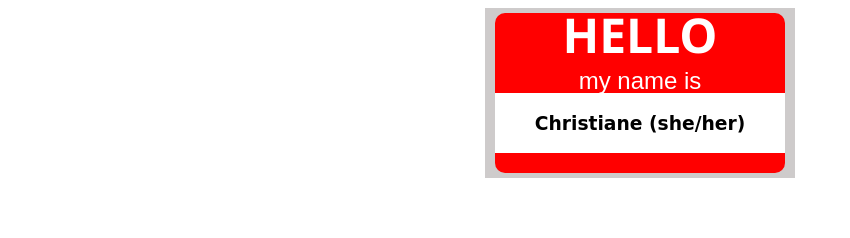
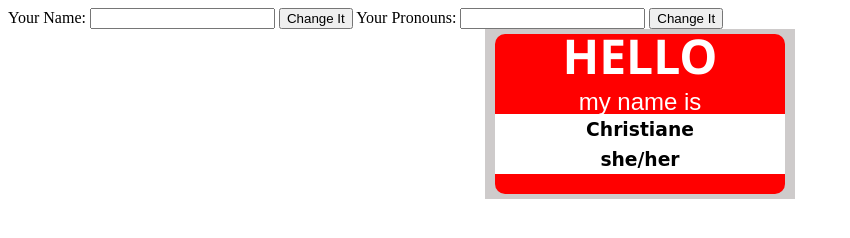
Before and after one commit to cmmerritt/lab-02a-name-tag, a plain HTML site: page index.html in a window 1280 px wide. Shown: the whole page, without its empty margins (0-850 px from the left). Drawn offline with Linux system fonts and the light colour scheme.

Commit message:
Update name tag with JS input

```diff
--- /dev/null
+++ b/app.js
@@ -0,0 +1,17 @@
+const nameInput = document.getElementById('name-input');
+const changeButton = document.getElementById('name-change-button');
+const nameDisplay = document.getElementById('name-display');
+
+const pronounInput = document.getElementById('pronoun-input');
+const pronounButton = document.getElementById('pronoun-button');
+const pronounDisplay = document.getElementById('pronoun-display');
+
+changeButton.addEventListener('click', () => {
+    nameDisplay.textContent = nameInput.value;
+    nameInput.value='';
+});
+
+pronounButton.addEventListener('click', () => {
+    pronounDisplay.textContent = pronounInput.value;
+    pronounInput.value='';
+});
--- a/index.html
+++ b/index.html
@@ -7,17 +7,30 @@
     <link rel="stylesheet" href="style.css">
 </head>
 <body>
+    <label>
+        Your Name:
+        <input id="name-input">
+    </label>
+    <button id="name-change-button">Change It</button>
+
+    <label>
+        Your Pronouns:
+        <input id="pronoun-input">
+    </label>
+    <button id="pronoun-button">Change It</button>
+
     <main>
         <header>
             <h1>Hello</h1>
             <h2>my name is</h2>
         </header>
-        <section id ="name-tag">
-            <h3>Christiane (she/her)</h3>
+        <section>
+            <h3 id = "name-display">Christiane</h3>
+            <h3 id = "pronoun-display">she/her</h3>
         </section>
         <footer>
-
         </footer>
     </main>
+    <script type="module" src="app.js"></script>
 </body>
 </html>
--- a/style.css
+++ b/style.css
@@ -46,10 +46,26 @@ header{
     flex-direction: column;
 }
 
-#name-tag{
+#name-display{
     background-color: white;
     color: black;
-    height: 60px;
+    height: 30px;
+    width: 290px;
+    text-align: center;
+    box-sizing: border-box;
+    padding: 5px;
+    margin: auto;
+    position: relative;
+    display: flex;
+    justify-content: center;
+    align-items: center;
+    flex-direction: column;
+}
+
+#pronoun-display{
+    background-color: white;
+    color: black;
+    height: 30px;
     width: 290px;
     text-align: center;
     box-sizing: border-box;
```
